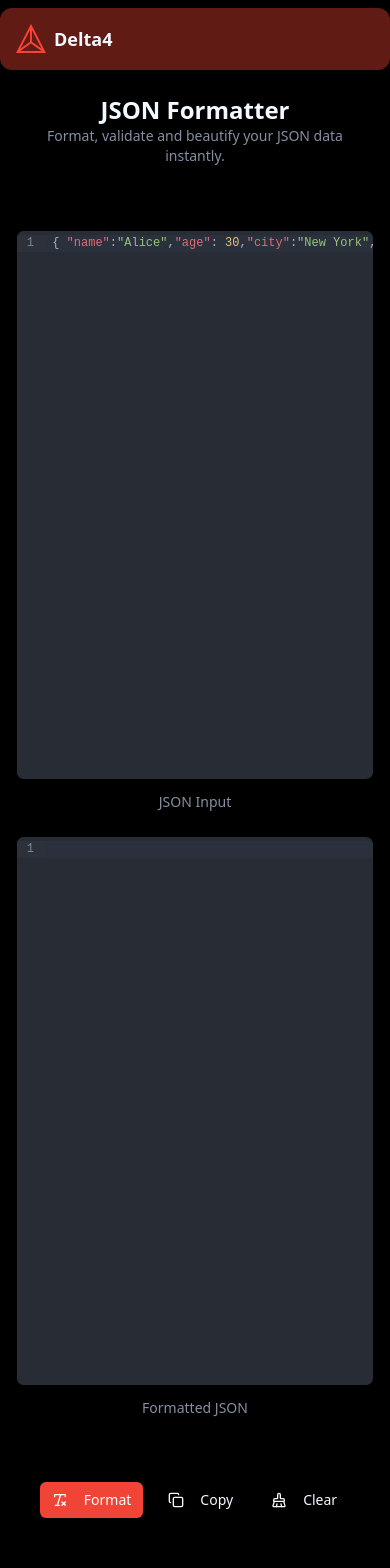
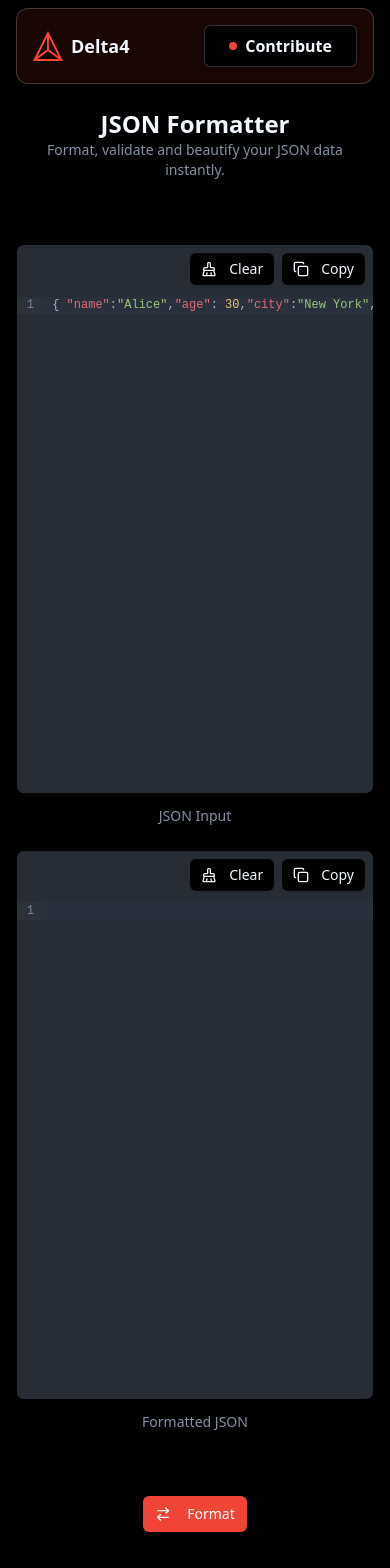
Before and after one commit to delta4infotech/dev-tools, a Next.js app: page /dev-tools/json-code-formatter in a window 390 px wide. Shown: the top 1568 px of the page. Built offline with nearby package versions, Linux system fonts and the light colour scheme.

Commit message:
Enhance Navbar functionality with scroll detection for visibility; update styles and add interactive contribute button. Update JSON Code Formatter layout with new action buttons and improved editor height calculations.

```diff
--- a/app/(components)/Navbar.tsx
+++ b/app/(components)/Navbar.tsx
@@ -1,13 +1,32 @@
+"use client"
 import Image from "next/image";
 import Link from "next/link";
+import { useState, useEffect } from "react";
+import { InteractiveHoverButton } from '../../components/magicui/interactive-hover-button';
 
 export default function Navbar() {
+    const [prevScrollPos, setPrevScrollPos] = useState(0);
+    const [visible, setVisible] = useState(true);
+
+    useEffect(() => {
+        const handleScroll = () => {
+            const currentScrollPos = window.scrollY;
+            const isScrollingDown = currentScrollPos > prevScrollPos;
+
+            setVisible(!isScrollingDown || currentScrollPos < 10);
+            setPrevScrollPos(currentScrollPos);
+        };
+
+        window.addEventListener("scroll", handleScroll);
+        return () => window.removeEventListener("scroll", handleScroll);
+    }, [prevScrollPos]);
+
     return (
-        <div className="w-full sticky top-2 z-50">
-            <div className="max-w-7xl mx-auto px-4 sm:px-6 lg:px-8 bg-primary/40 border-b border-border/50 rounded-xl shadow-md">
+        <div className={`w-full sticky top-2 z-50 px-4 md:px-0 transition-transform duration-300 ${visible ? 'translate-y-0' : '-translate-y-full'}`}>
+            <div className="max-w-7xl mx-auto px-4 sm:px-6 lg:px-8 bg-primary/10 backdrop-blur-md  border border-foreground/20 rounded-xl shadow-lg">
                 <div className="flex items-center justify-between py-4">
                     {/* Logo and Back Button */}
-                    <div className="flex items-center gap-4">
+                    <div className="flex items-center gap-4 justify-between w-full">
                         <Link href="/">
                             <div className="flex items-center justify-center gap-2">
                                 <Image
@@ -15,10 +34,16 @@ export default function Navbar() {
                                     width={30}
                                     height={30}
                                     alt="Delta4 Logo"
+                                    className="drop-shadow-md"
                                 />
-                                <span className="text-lg font-semibold text-foreground">Delta4</span>
+                                <span className="text-lg font-semibold text-foreground drop-shadow-sm">Delta4</span>
                             </div>
                         </Link>
+                        <InteractiveHoverButton className=" border border-foreground/20 rounded-md shadow-lg">
+                            <Link href="https://github.com/delta4infotech/dev-tools" target="_blank">
+                                Contribute
+                            </Link>
+                        </InteractiveHoverButton>
                     </div>
 
                     {/* Delta4 Logo */}
--- a/app/(dev-tools)/json-code-formatter/page.tsx
+++ b/app/(dev-tools)/json-code-formatter/page.tsx
@@ -4,7 +4,7 @@ import CodeMirror from "@uiw/react-codemirror";
 import { json } from "@codemirror/lang-json";
 import { Button } from "@/components/ui/button";
 import { oneDark } from "@codemirror/theme-one-dark";
-import { Copy, BrushCleaning, RemoveFormatting } from "lucide-react";
+import { Copy, BrushCleaning, ArrowRightLeft } from "lucide-react";
 import FAQ, { FAQProps } from "../../(components)/FAQ";
 import Example, { ExampleProps } from "../../(components)/Example";
 
@@ -237,15 +237,6 @@ export default function Page() {
         }
     };
 
-    const handleCopy = async () => {
-        const textToCopy = formattedJSON || inputJSON;
-        try {
-            await navigator.clipboard.writeText(textToCopy);
-        } catch (error) {
-            console.error('Failed to copy to clipboard:', error);
-        }
-    };
-
     const handleClear = () => {
         setInputJSON('');
         setFormattedJSON('');
@@ -256,14 +247,34 @@ export default function Page() {
             <Header />
             {/* Main Tool Content */}
             <div className="flex-1 bg-background w-full h-full">
-                <div className="mx-auto px-4 sm:px-6 lg:px-8 py-8">
+                <div className="mx-auto px-4 md:px-10  py-8">
                     {/* JSON Editor */}
                     <div className="grid grid-cols-1 lg:grid-cols-2 gap-6 mb-16">
                         <div className="flex flex-col">
                             <div className="border border-border/50 rounded-lg overflow-hidden shadow-sm" style={{ height: editorHeight }}>
+                                <div className="bg-[#282c34] p-2 flex justify-end gap-2">
+                                    <Button
+                                        variant="outline"
+                                        onClick={handleClear}
+                                        className="px-3 py-1.5 h-8 text-sm"
+                                        size="sm"
+                                    >
+                                        <BrushCleaning className="w-3.5 h-3.5 mr-1.5" />
+                                        Clear
+                                    </Button>
+                                    <Button
+                                        variant="outline"
+                                        onClick={() => navigator.clipboard.writeText(inputJSON)}
+                                        className="px-3 py-1.5 h-8 text-sm"
+                                        size="sm"
+                                    >
+                                        <Copy className="w-3.5 h-3.5 mr-1.5" />
+                                        Copy
+                                    </Button>
+                                </div>
                                 <CodeMirror
                                     value={inputJSON}
-                                    height={editorHeight}
+                                    height={`calc(${editorHeight} - 40px)`}
                                     extensions={[json()]}
                                     onChange={setInputJSON}
                                     theme={oneDark}
@@ -280,11 +291,43 @@ export default function Page() {
                                 JSON Input
                             </div>
                         </div>
+
+                        {/* Format Button Between Editors */}
+                        <div className="hidden lg:flex absolute left-1/2 top-1/2 -translate-x-1/2 -translate-y-1/2 z-10 transform -mt-8">
+                            <Button
+                                onClick={handleFormat}
+                                className="px-6 py-2.5 font-medium rounded-full shadow-md"
+                            >
+                                <ArrowRightLeft className="w-4 h-4 mr-2" />
+                                Format
+                            </Button>
+                        </div>
+
                         <div className="flex flex-col">
                             <div className="border border-border/50 rounded-lg overflow-hidden shadow-sm" style={{ height: editorHeight }}>
+                                <div className="bg-[#282c34] p-2 flex justify-end gap-2">
+                                    <Button
+                                        variant="outline"
+                                        onClick={() => setFormattedJSON('')}
+                                        className="px-3 py-1.5 h-8 text-sm"
+                                        size="sm"
+                                    >
+                                        <BrushCleaning className="w-3.5 h-3.5 mr-1.5" />
+                                        Clear
+                                    </Button>
+                                    <Button
+                                        variant="outline"
+                                        onClick={() => navigator.clipboard.writeText(formattedJSON)}
+                                        className="px-3 py-1.5 h-8 text-sm"
+                                        size="sm"
+                                    >
+                                        <Copy className="w-3.5 h-3.5 mr-1.5" />
+                                        Copy
+                                    </Button>
+                                </div>
                                 <CodeMirror
                                     value={formattedJSON}
-                                    height={editorHeight}
+                                    height={`calc(${editorHeight} - 40px)`}
                                     extensions={[json()]}
                                     readOnly
                                     theme={oneDark}
@@ -302,30 +345,14 @@ export default function Page() {
                             </div>
                         </div>
                     </div>
-                    {/* Action Buttons */}
-                    <div className="flex justify-center gap-3">
+                    {/* Mobile Format Button */}
+                    <div className="flex lg:hidden justify-center mb-6">
                         <Button
                             onClick={handleFormat}
                             className="px-6 py-2.5 font-medium"
                         >
-                            <RemoveFormatting className="w-4 h-4 mr-2" />
+                            <ArrowRightLeft className="w-4 h-4 mr-2" />
                             Format
-                        </Button>
-                        <Button
-                            variant="outline"
-                            onClick={handleCopy}
-                            className="px-6 py-2.5 font-medium"
-                        >
-                            <Copy className="w-4 h-4 mr-2" />
-                            Copy
-                        </Button>
-                        <Button
-                            variant="outline"
-                            onClick={handleClear}
-                            className="px-6 py-2.5 font-medium"
-                        >
-                            <BrushCleaning className="w-4 h-4 mr-2" />
-                            Clear
                         </Button>
                     </div>
                 </div>
--- a/app/globals.css
+++ b/app/globals.css
@@ -45,7 +45,21 @@
     background-position: 100% -100%;
     }
   }
-}
+  --animate-rainbow: rainbow var(--speed, 2s) infinite linear;
+  --color-color-5: var(--color-5);
+  --color-color-4: var(--color-4);
+  --color-color-3: var(--color-3);
+  --color-color-2: var(--color-2);
+  --color-color-1: var(--color-1)
+;
+  @keyframes rainbow {
+  0% {
+    background-position: 0%;
+    }
+  100% {
+    background-position: 200%;
+    }
+  }}
 
 /* ---break---*/
 
@@ -57,3 +71,23 @@
     @apply bg-background text-foreground;
   }
 }
+
+/* ---break---*/
+
+:root {
+  --color-1: oklch(66.2% 0.225 25.9);
+  --color-2: oklch(60.4% 0.26 302);
+  --color-3: oklch(69.6% 0.165 251);
+  --color-4: oklch(80.2% 0.134 225);
+  --color-5: oklch(90.7% 0.231 133);
+}
+
+/* ---break---*/
+
+.dark {
+  --color-1: oklch(66.2% 0.225 25.9);
+  --color-2: oklch(60.4% 0.26 302);
+  --color-3: oklch(69.6% 0.165 251);
+  --color-4: oklch(80.2% 0.134 225);
+  --color-5: oklch(90.7% 0.231 133);
+}
--- /dev/null
+++ b/components/magicui/interactive-hover-button.tsx
@@ -0,0 +1,35 @@
+import React from "react";
+import { cn } from "@/lib/utils";
+import { FaGithub } from "react-icons/fa";
+
+interface InteractiveHoverButtonProps
+  extends React.ButtonHTMLAttributes<HTMLButtonElement> {}
+
+export const InteractiveHoverButton = React.forwardRef<
+  HTMLButtonElement,
+  InteractiveHoverButtonProps
+>(({ children, className, ...props }, ref) => {
+  return (
+    <button
+      ref={ref}
+      className={cn(
+        "group relative w-auto cursor-pointer overflow-hidden rounded-full border bg-background p-2 px-6 text-center font-semibold",
+        className,
+      )}
+      {...props}
+    >
+      <div className="flex items-center gap-2">
+        <div className="h-2 w-2 rounded-full bg-primary transition-all duration-300 group-hover:scale-[100.8]"></div>
+        <span className="inline-block transition-all duration-300 group-hover:translate-x-12 group-hover:opacity-0">
+          {children}
+        </span>
+      </div>
+      <div className="absolute top-0 z-10 flex h-full w-full translate-x-12 items-center justify-center gap-2 text-primary-foreground opacity-0 transition-all duration-300 group-hover:-translate-x-5 group-hover:opacity-100">
+        <FaGithub className="w-5 h-5" />
+        <span>{children}</span>
+      </div>
+    </button>
+  );
+});
+
+InteractiveHoverButton.displayName = "InteractiveHoverButton";
--- /dev/null
+++ b/components/magicui/rainbow-button.tsx
@@ -0,0 +1,62 @@
+import { cn } from "@/lib/utils";
+import { Slot } from "@radix-ui/react-slot";
+import { cva, VariantProps } from "class-variance-authority";
+import React from "react";
+
+interface RainbowButtonProps
+  extends React.ButtonHTMLAttributes<HTMLButtonElement> {}
+
+const rainbowButtonVariants = cva(
+  cn(
+    "relative cursor-pointer group transition-all animate-rainbow",
+    "inline-flex items-center justify-center gap-2 shrink-0",
+    "rounded-sm outline-none focus-visible:ring-[3px] aria-invalid:border-destructive",
+    "text-sm font-medium whitespace-nowrap",
+    "disabled:pointer-events-none disabled:opacity-50",
+    "[&_svg]:pointer-events-none [&_svg:not([class*='size-'])]:size-4 [&_svg]:shrink-0",
+  ),
+  {
+    variants: {
+      variant: {
+        default:
+          "border-0 bg-[linear-gradient(#121213,#121213),linear-gradient(#121213_50%,rgba(18,18,19,0.6)_80%,rgba(18,18,19,0)),linear-gradient(90deg,var(--color-1),var(--color-5),var(--color-3),var(--color-4),var(--color-2))] bg-[length:200%] text-primary-foreground [background-clip:padding-box,border-box,border-box] [background-origin:border-box] [border:calc(0.125rem)_solid_transparent] before:absolute before:bottom-[-20%] before:left-1/2 before:z-0 before:h-1/5 before:w-3/5 before:-translate-x-1/2 before:animate-rainbow before:bg-[linear-gradient(90deg,var(--color-1),var(--color-5),var(--color-3),var(--color-4),var(--color-2))] before:[filter:blur(0.75rem)] dark:bg-[linear-gradient(#fff,#fff),linear-gradient(#fff_50%,rgba(255,255,255,0.6)_80%,rgba(0,0,0,0)),linear-gradient(90deg,var(--color-1),var(--color-5),var(--color-3),var(--color-4),var(--color-2))]",
+        outline:
+          "border border-input border-b-transparent bg-[linear-gradient(#ffffff,#ffffff),linear-gradient(#ffffff_50%,rgba(18,18,19,0.6)_80%,rgba(18,18,19,0)),linear-gradient(90deg,var(--color-1),var(--color-5),var(--color-3),var(--color-4),var(--color-2))] bg-[length:200%] text-accent-foreground [background-clip:padding-box,border-box,border-box] [background-origin:border-box] before:absolute before:bottom-[-20%] before:left-1/2 before:z-0 before:h-1/5 before:w-3/5 before:-translate-x-1/2 before:animate-rainbow before:bg-[linear-gradient(90deg,var(--color-1),var(--color-5),var(--color-3),var(--color-4),var(--color-2))] before:[filter:blur(0.75rem)] dark:bg-[linear-gradient(#0a0a0a,#0a0a0a),linear-gradient(#0a0a0a_50%,rgba(255,255,255,0.6)_80%,rgba(0,0,0,0)),linear-gradient(90deg,var(--color-1),var(--color-5),var(--color-3),var(--color-4),var(--color-2))]",
+      },
+      size: {
+        default: "h-9 px-4 py-2",
+        sm: "h-8 rounded-xl px-3 text-xs",
+        lg: "h-11 rounded-xl px-8",
+        icon: "size-9",
+      },
+    },
+    defaultVariants: {
+      variant: "default",
+      size: "default",
+    },
+  },
+);
+
+interface RainbowButtonProps
+  extends React.ButtonHTMLAttributes<HTMLButtonElement>,
+    VariantProps<typeof rainbowButtonVariants> {
+  asChild?: boolean;
+}
+
+const RainbowButton = React.forwardRef<HTMLButtonElement, RainbowButtonProps>(
+  ({ className, variant, size, asChild = false, ...props }, ref) => {
+    const Comp = asChild ? Slot : "button";
+    return (
+      <Comp
+        data-slot="button"
+        className={cn(rainbowButtonVariants({ variant, size, className }))}
+        ref={ref}
+        {...props}
+      />
+    );
+  },
+);
+
+RainbowButton.displayName = "RainbowButton";
+
+export { RainbowButton, rainbowButtonVariants, type RainbowButtonProps };
```
